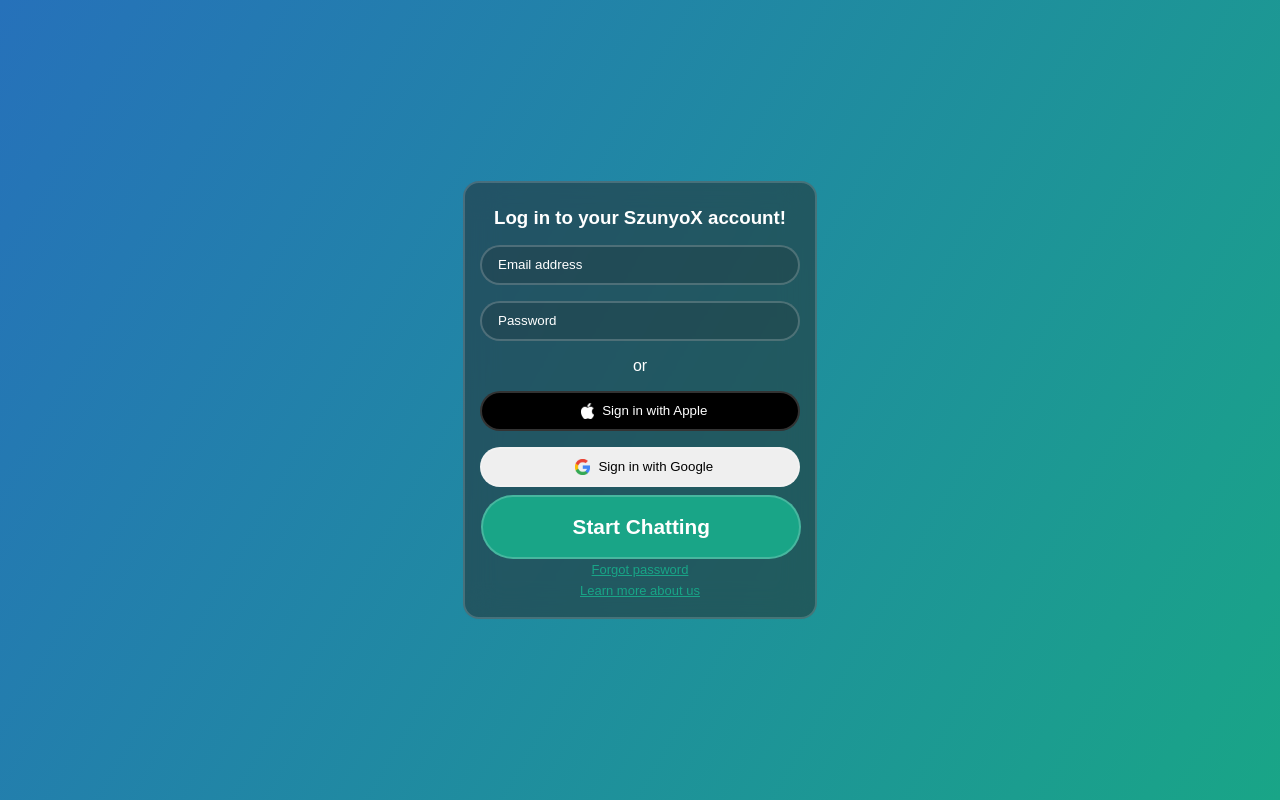
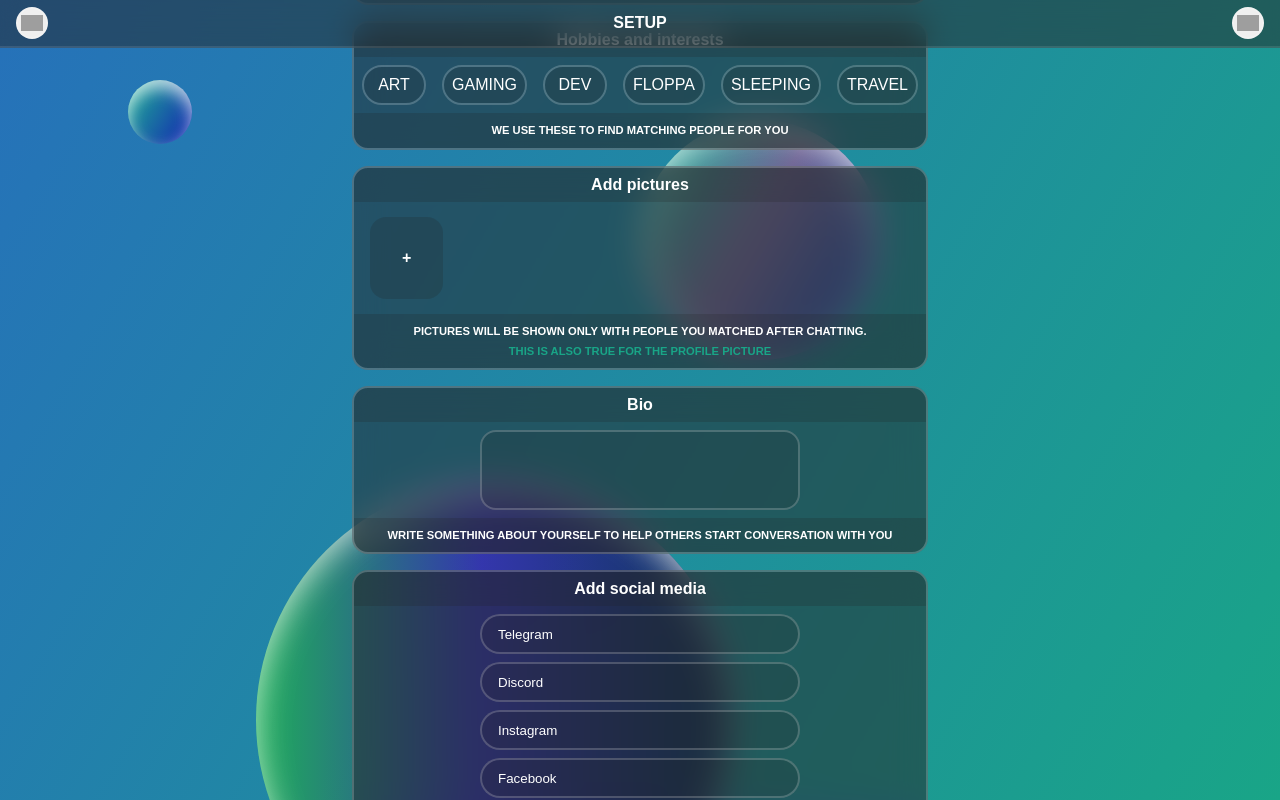
Before and after one commit to DomiDoma/szunyoxChatDesign, a Next.js app: page /setup in a window 1280 px wide. Shown: the top 800 px of the page. Built offline with nearby package versions, Linux system fonts and the light colour scheme; grey boxes are pictures that could not be loaded.

Commit message:
/setup template implementation to tsx file

```diff
--- a/pages/setup.tsx
+++ b/pages/setup.tsx
@@ -1,26 +1,149 @@
 import type { NextPage } from "next";
 import Head from "next/head";
+import { useRouter } from "next/router";
 
+//@TODO: head fix, design / page layout fix
 const Login: NextPage = () => {
+  const { push } = useRouter();
   return (
     <div>
-      <form id="login" action="setup.html">
-        <h3>Log in to your SzunyoX account!</h3>
-        <input id="username" type="email" placeholder="Email address" />
-        <input id="password" type="password" placeholder="Password" />
-        <p>or</p>
-        <button className="apple-btn">
-          <img src="../logo/apple.png" alt="" />
-          <span>Sign in with Apple</span>
+      <header>
+        <button
+          title="Back"
+          className="header-btn"
+          onClick={() => push("/login")}
+        >
+          <img
+            alt=""
+            src="https://img.icons8.com/ios-filled/90/000000/back.png"
+          />
         </button>
-        <button>
-          <img src="../logo/google.png" alt="" />
-          <span>Sign in with Google</span>
+        Setup
+        <button title="Back" className="header-btn">
+          <img
+            alt=""
+            src="https://img.icons8.com/ios-filled/90/000000/more.png"
+          />
         </button>
-        <button className="main-btn">Start Chatting</button>
-        <a href="#">Forgot password</a>
-        <a href="#">Learn more about us</a>
-      </form>
+      </header>
+      <main className="inflow">
+        <section className="user-data card">
+          <div className=" card-header row">
+            <img
+              id="profile-img"
+              src="https://media.karousell.com/media/photos/products/2022/2/8/big_floppa_1644303126_391dfcc8_progressive.jpg"
+              alt=""
+            />
+            <h3 id="name">Big Floppa</h3>
+            <h3 className="age">21</h3>
+          </div>
+          <p id="email">funny.ears@gmail.com</p>
+          <p id="mobile">+36 30 400 4000</p>
+        </section>
+        <form className="character">
+          <section className="card">
+            <div className="card-header">
+              <h4>Hobbies and interests</h4>
+            </div>
+
+            <div className="tags">
+              <div className="btn checkbox">
+                <input hidden id="hobby1" type="checkbox" name="hobby" />
+                <label htmlFor="hobby1">Art</label>
+              </div>
+              <div className="btn checkbox">
+                <input hidden id="hobby2" type="checkbox" name="hobby" />
+                <label htmlFor="hobby2">gaming</label>
+              </div>
+              <div className="btn checkbox">
+                <input hidden id="hobby3" type="checkbox" name="hobby" />
+                <label htmlFor="hobby3">dev</label>
+              </div>
+              <div className="btn checkbox">
+                <input hidden id="hobby4" type="checkbox" name="hobby" />
+                <label htmlFor="hobby4">floppa</label>
+              </div>
+              <div className="btn checkbox">
+                <input hidden id="hobby5" type="checkbox" name="hobby" />
+                <label htmlFor="hobby5">sleeping</label>
+              </div>
+              <div className="btn checkbox">
+                <input hidden id="hobby6" type="checkbox" name="hobby" />
+                <label htmlFor="hobby6">travel</label>
+              </div>
+            </div>
+
+            <div className="card-footer">
+              <p className="desc">
+                We use these to find matching people for you
+              </p>
+            </div>
+          </section>
+          <section className="card">
+            <div className="card-header">
+              <h4>Add pictures</h4>
+            </div>
+            <div className="file-input-wrapper">
+              <label className="file-input" htmlFor="file">
+                +
+              </label>
+            </div>
+            <input
+              hidden
+              id="file"
+              title="images"
+              type="file"
+              accept="image/png, image/jpeg"
+              multiple
+            />
+            <div className="card-footer">
+              <p className="desc">
+                Pictures will be shown only with people you matched after
+                chatting.
+              </p>
+              <p className="highlight">
+                This is also true for the profile picture
+              </p>
+            </div>
+          </section>
+          <section className="card">
+            <div className="card-header">
+              <h4>Bio</h4>
+            </div>
+            <textarea
+              placeholder=" "
+              title="bio"
+              name="bio"
+              id="bio"
+              maxLength={240}
+            ></textarea>
+            <div className="card-footer">
+              <p className="desc">
+                Write something about yourself to help others start conversation
+                with you
+              </p>
+            </div>
+          </section>
+          <section className="card">
+            <div className="card-header">
+              <h4>Add social media</h4>
+            </div>
+            <input id="telegram" placeholder="Telegram" type="url" />
+            <input id="discord" placeholder="Discord" type="url" />
+            <input id="instagram" placeholder="Instagram" type="url" />
+            <input id="facebook" placeholder="Facebook" type="url" />
+            <div className="card-footer">
+              <p className="desc">
+                Links will be shown only with people you matched after chatting
+              </p>
+            </div>
+          </section>
+          <button className="main-btn">Save</button>
+        </form>
+      </main>
+      <div className="bubble"></div>
+      <div className="bubble mid"></div>
+      <div className="bubble big"></div>
     </div>
   );
 };
```
Also changed, not shown: templates/html/setup.html (+61 -37 lines).
